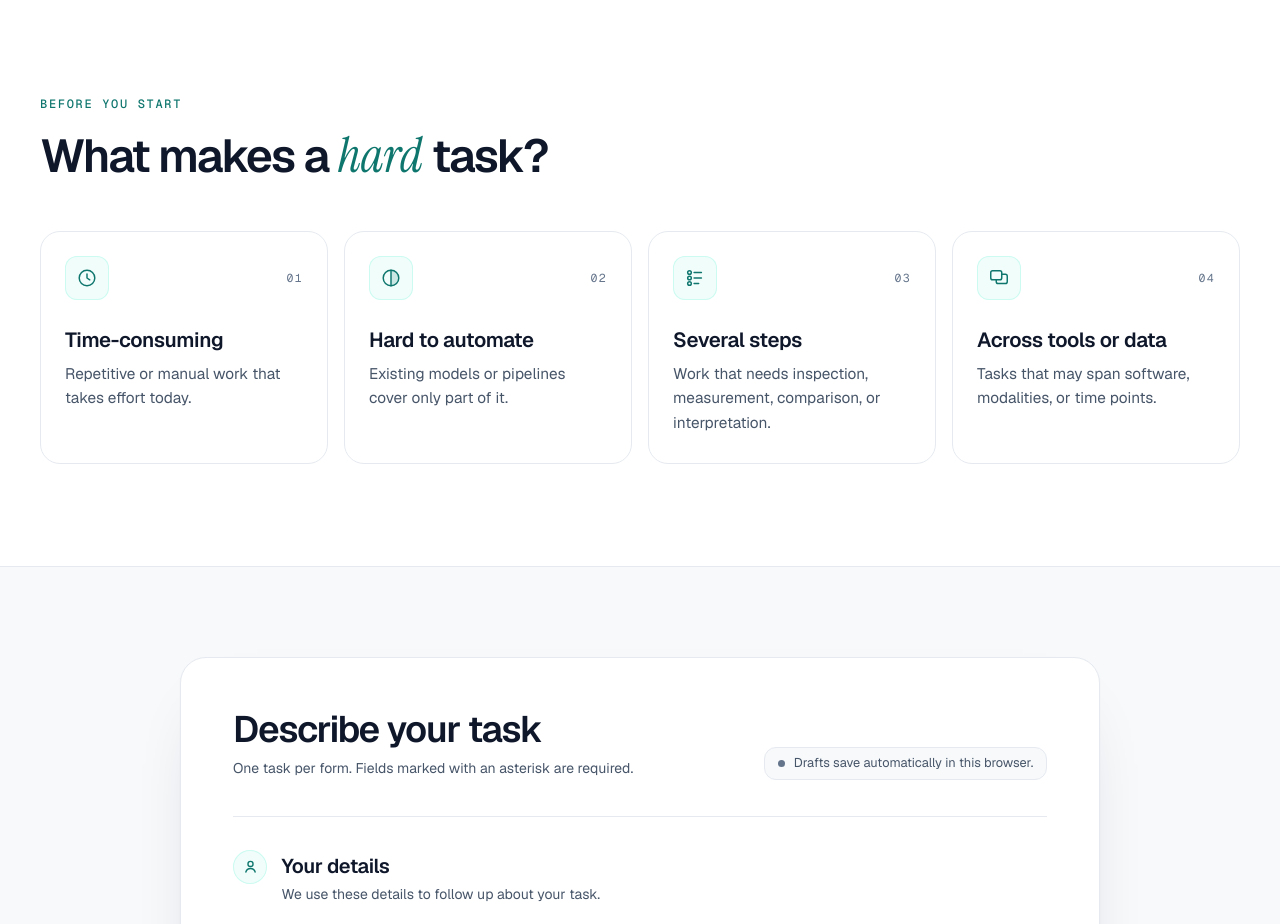
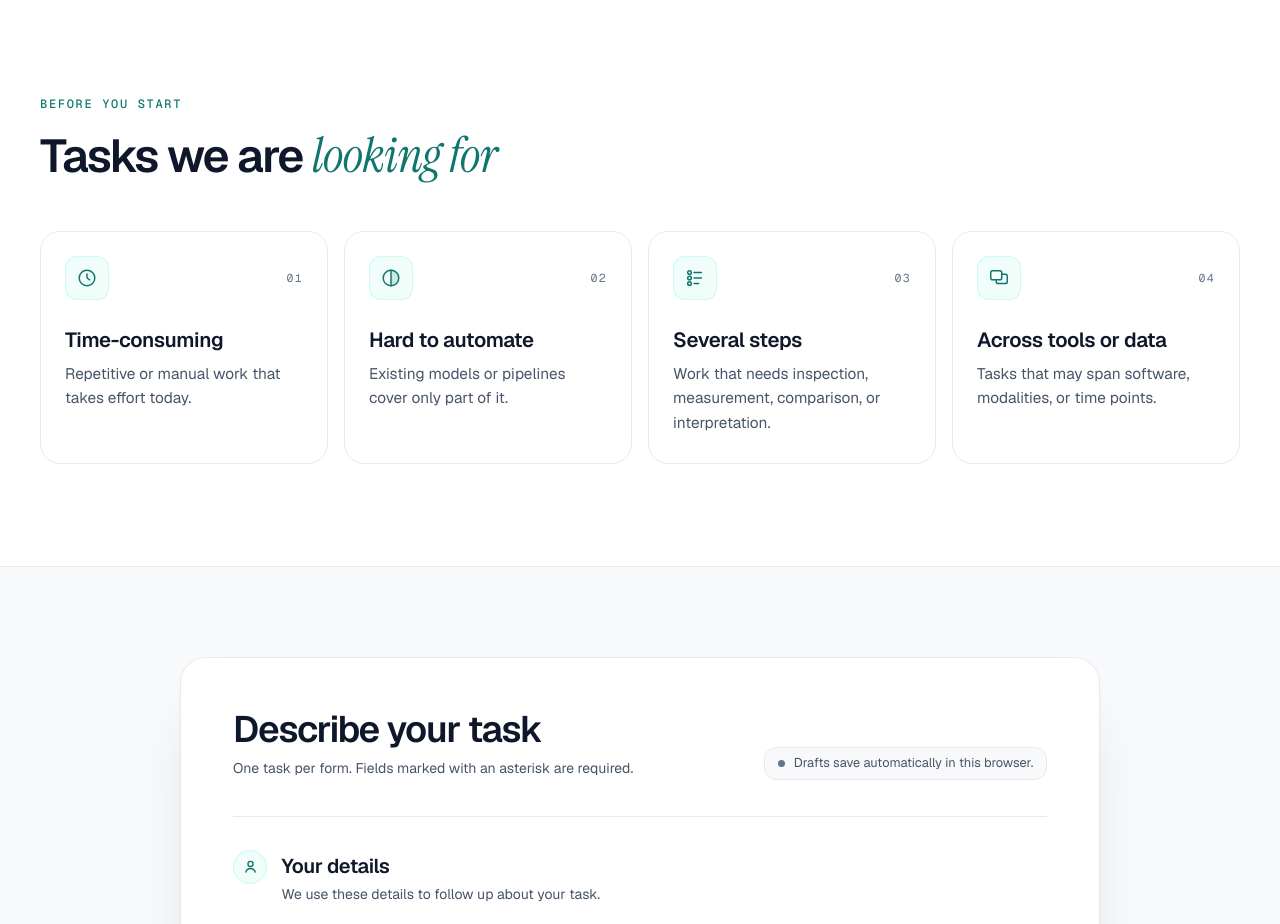
Before and after one commit to JakobShen/MedCUA, a plain HTML site: page contribute/index.html in a window 1280 px wide. Shown: the part 820-1744 px from the top of the page. Drawn offline with Linux system fonts and the light colour scheme.

Commit message:
Title the criteria "Tasks we are looking for"
Co-Authored-By: Claude Opus 5.5 <noreply@anthropic.com>

```diff
--- a/contribute/index.html
+++ b/contribute/index.html
@@ -84,12 +84,12 @@
       </div>
     </section>
 
-    <!-- What makes a hard task -->
+    <!-- Tasks we are looking for -->
     <section class="section criteria-section" aria-labelledby="task-criteria-heading">
       <div class="shell">
         <div class="section-head">
           <p class="eyebrow" data-reveal>Before you start</p>
-          <h2 class="h2" id="task-criteria-heading" data-reveal>What makes a <em>hard</em> task?</h2>
+          <h2 class="h2" id="task-criteria-heading" data-reveal>Tasks we are <em>looking for</em></h2>
         </div>
         <ul class="criteria">
           <li class="criterion" data-reveal style="--d:0">
```
